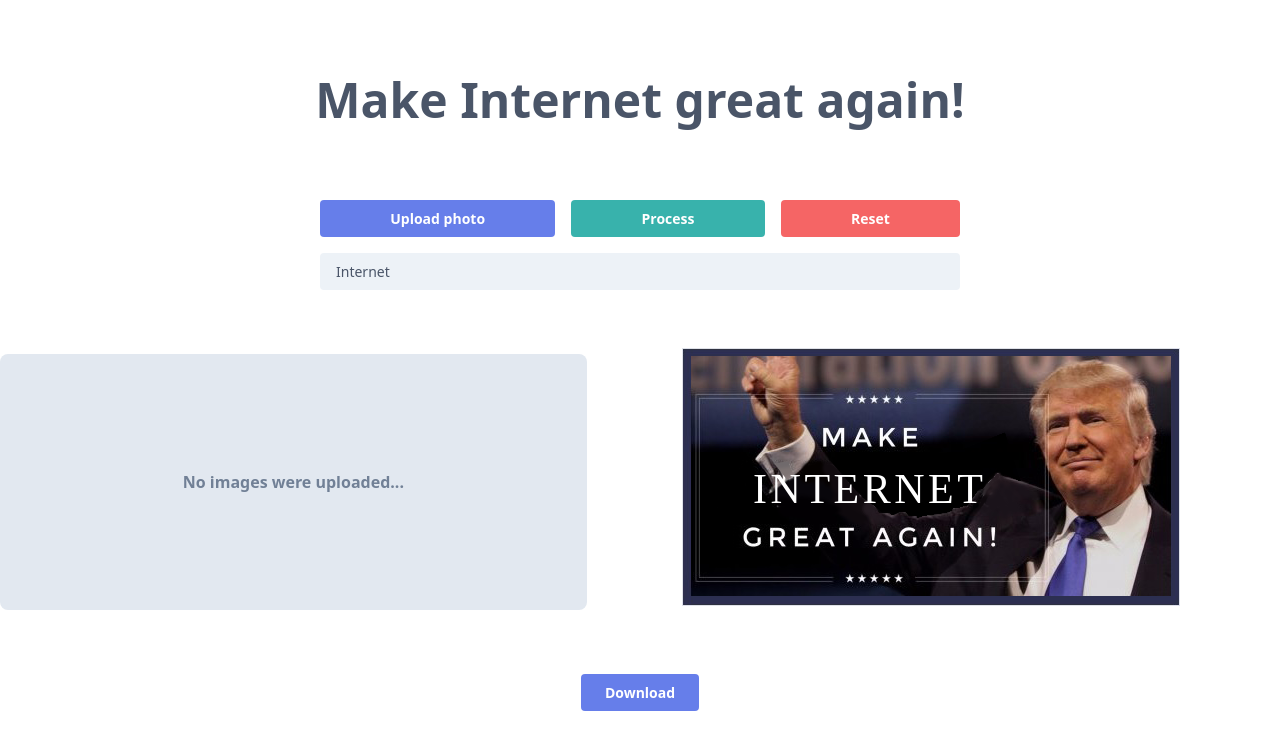
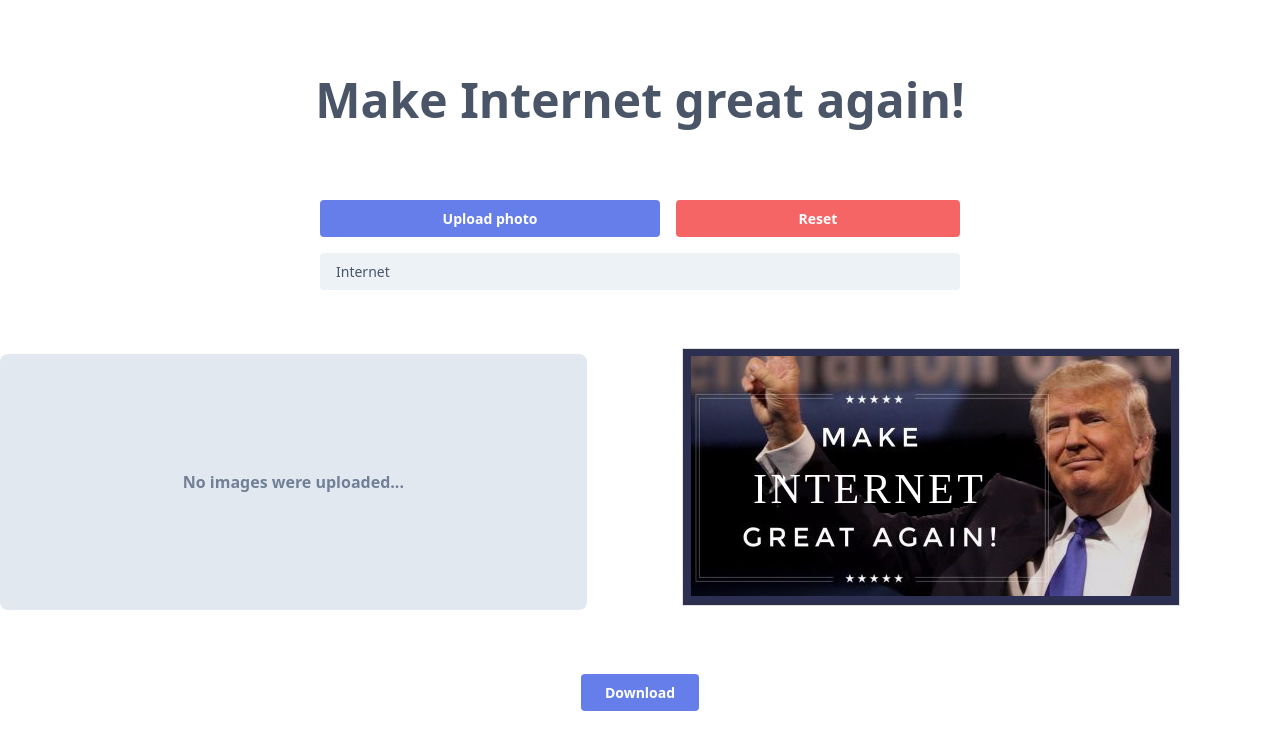
Before and after one commit to thomasvrgn/make-your-text-great-again, a Nuxt app: page / in a window 1280 px wide. Shown: the top 750 px of the page. Built offline with nearby package versions, Linux system fonts and the light colour scheme.

Commit message:
🐛 Button color fixed.

```diff
--- a/components/Button.vue
+++ b/components/Button.vue
@@ -1,5 +1,5 @@
 <template>
-  <button class="py-2 px-6 font-semibold rounded text-sm focus:outline-none transition duration-200" :class="`${disabledClass}`" @click="$emit('click')">
+  <button class="py-2 px-6 font-semibold rounded text-sm focus:outline-none transition duration-200 text-white" :class="{'bg-indigo-500 hover:bg-indigo-600': color === 'indigo', 'bg-red-500 hover:bg-red-600': color === 'red'}" @click="$emit('click')">
     <slot></slot>
   </button>
 </template>
@@ -11,20 +11,6 @@ export default Vue.extend({
   props: {
     color: String,
     disabled: Boolean
-  },
-  data: () => ({
-    disabledClass: ''
-  }),
-  watch: {
-    disabled: {
-      immediate: true,
-      deep: true,
-      handler: function () {
-        if (!this.disabled) return this.disabledClass = `bg-${this.color}-500 hover:bg-${this.color}-600 text-white`
-        this.disabledClass = 'bg-gray-300 pointer-events-none text-gray-700'
-        return
-      }
-    }
   }
 })
 </script>
--- a/layouts/Header.vue
+++ b/layouts/Header.vue
@@ -6,9 +6,6 @@
     <div class="container mx-auto w-1/2 flex justify-center space-x-4">
       <Button class="flex-auto" color="indigo" v-on:click=openDialog>
         Upload photo
-      </Button>
-      <Button class="flex-auto" :disabled=disabled color="teal" @click=process>
-        Process
       </Button>
       <Button class="flex-auto" color="red" v-on:click=resetDialog>
         Reset
@@ -71,13 +68,6 @@ export default Vue.extend({
     getRandomItem: function () : string {
       return this.randoms_items[Math.floor(Math.random() * this.randoms_items.length)]
     },
-    process: function () {
-      EventBus.$emit('process')
-      this.disabled = !this.disabled
-      setTimeout(() => {
-        this.disabled = !this.disabled
-      }, 1000)
-    },
     download: function () {
       EventBus.$emit('download')
     }
--- a/tailwind.config.js
+++ b/tailwind.config.js
@@ -10,7 +10,7 @@ module.exports = {
   plugins: [],
   purge: {
     // Learn more on https://tailwindcss.com/docs/controlling-file-size/#removing-unused-css
-    enabled: process.env.NODE_ENV === 'production',
+    enabled: true,
     content: [
       'components/**/*.vue',
       'layouts/**/*.vue',
```
